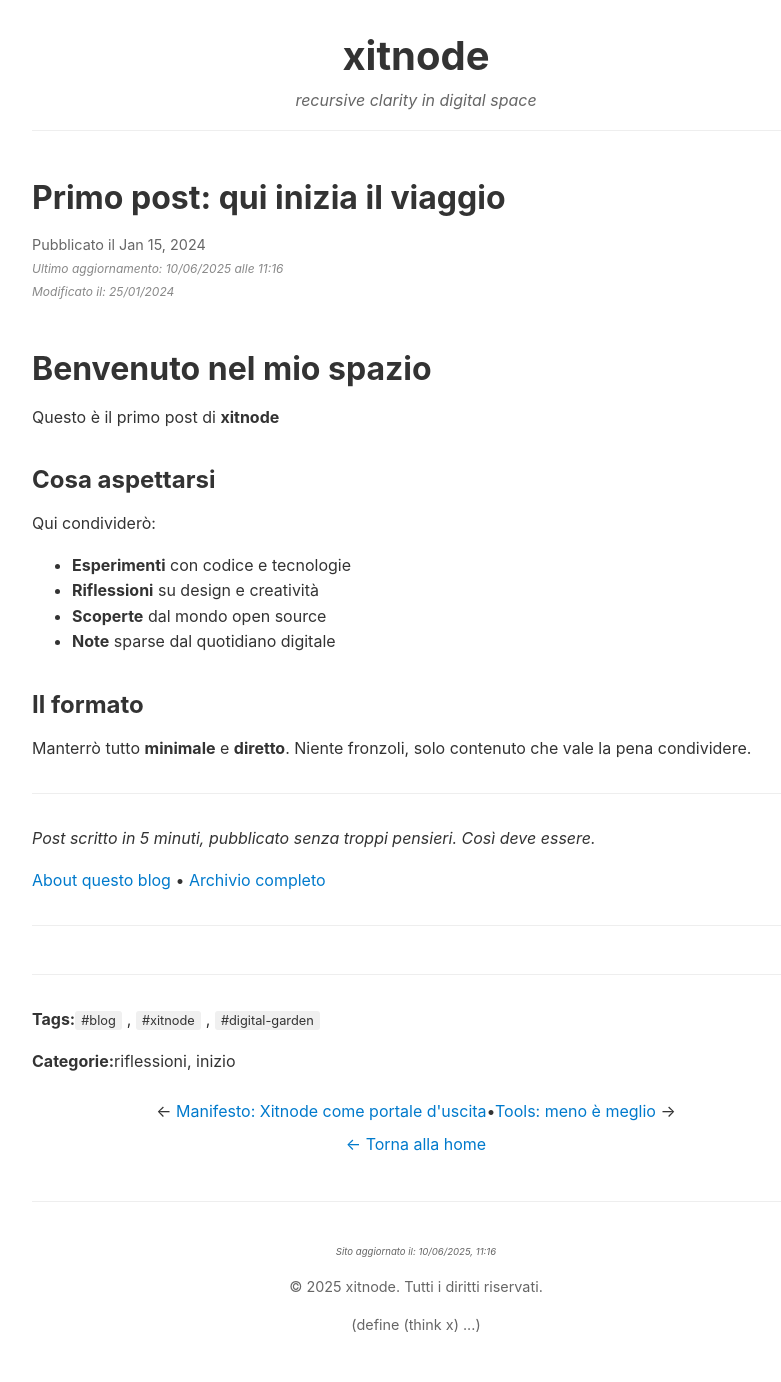
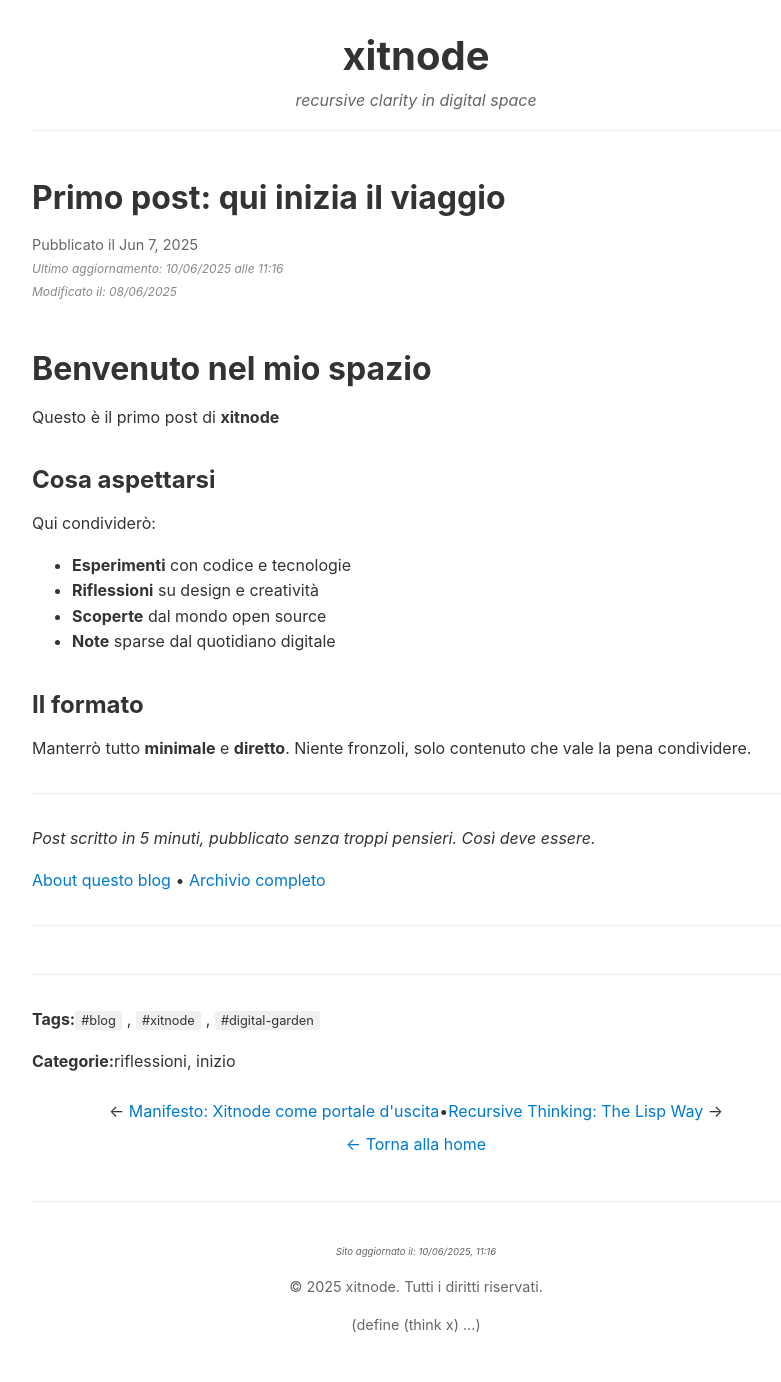
Before and after one commit to ste-hue/xitnode.github.io, a Jekyll site: the page built from _posts/2025-06-07-primo-post.md, in a window 1280 px wide. Shown: the whole page, without its empty margins (224-1005 px from the left). Built offline with Jekyll 4.4.1, drawn with Linux system fonts in a browser that asks for light colours.

Commit message:
Update modified blog posts

```diff
--- a/_posts/2025-06-07-primo-post.md
+++ b/_posts/2025-06-07-primo-post.md
@@ -1,8 +1,8 @@
 ---
 layout: post
 title: "Primo post: qui inizia il viaggio"
-date: 2024-01-15
-modified_date: 2024-01-25
+date: 2025-06-07
+modified_date: 2025-06-08
 categories: [riflessioni, inizio]
 tags: [blog, xitnode, digital-garden]
 ---
```
Also changed, not shown: _posts/2025-06-07-manifesto-portale-uscita.md (+1 -1 lines), _posts/2025-06-08-recursive-thinking-lisp.md (+1 -1 lines), _posts/2025-06-09-tools-minimal.md (+1 -1 lines).
